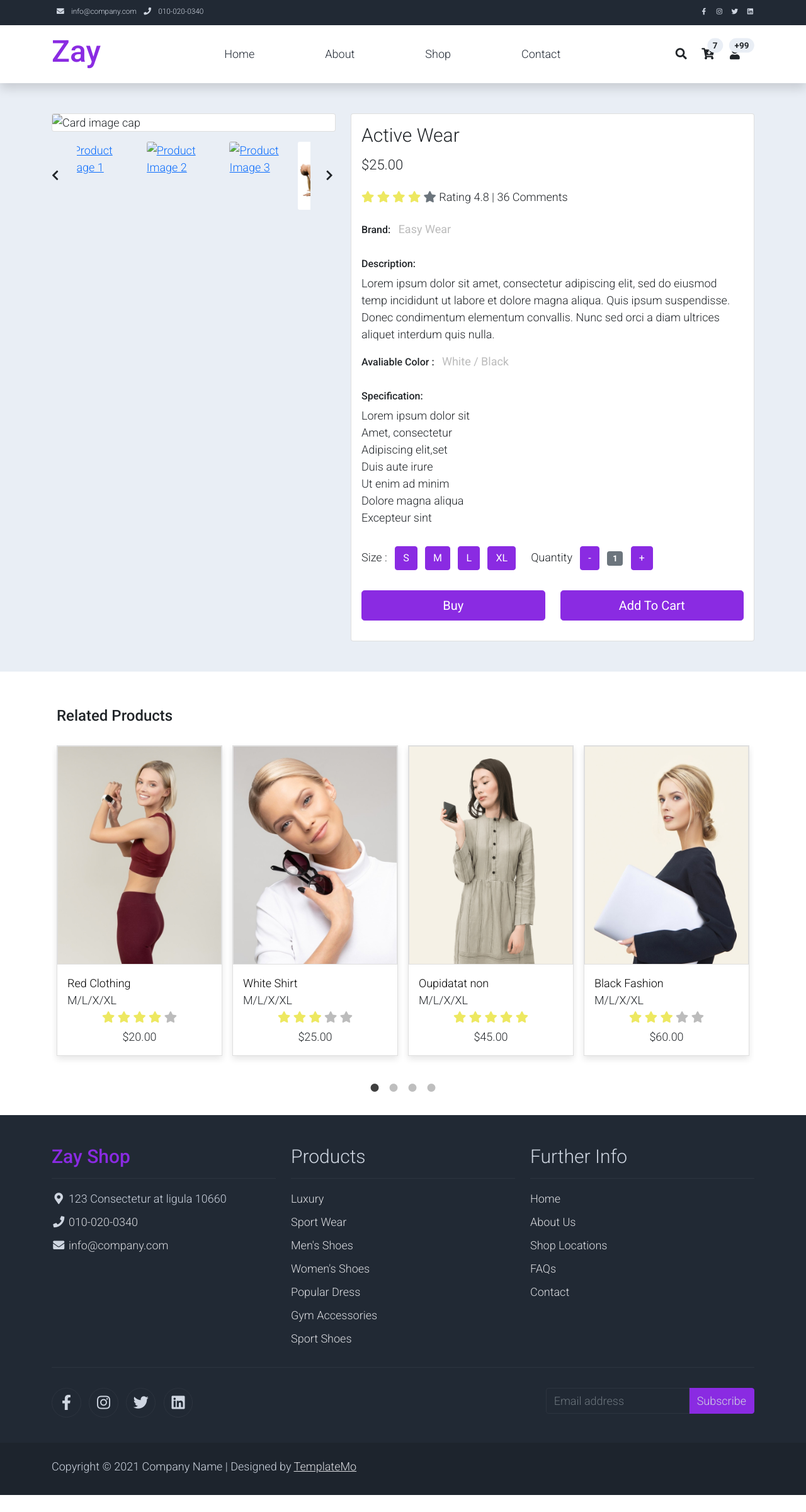
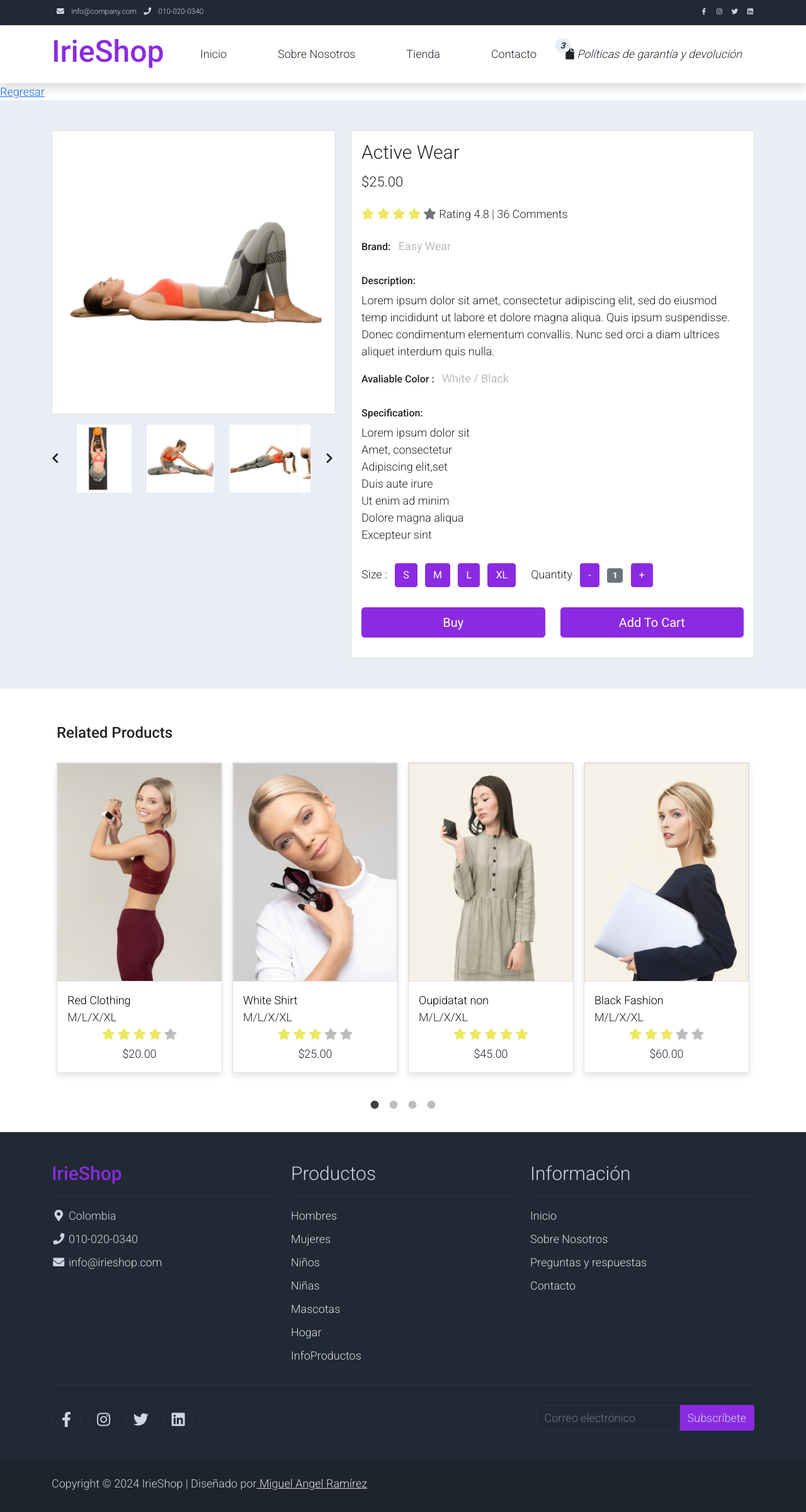
Before and after one commit to MiguelRamirezMejia/e-commerce, a plain HTML site: page Hombres/homAccesorios/articulo1HomAccesorios.html in a window 1280 px wide. Shown: the whole page at 63% size. Before the commit the page ends 2373 px from the top, so only its background shows below. Drawn offline with nearby package versions, Linux system fonts and the light colour scheme; files that its build step writes are made by us from their sources; files whose address does not match are found by name.

Commit message:
Update articulo1HomAccesorios.html

```diff
--- a/Hombres/homAccesorios/articulo1HomAccesorios.html
+++ b/Hombres/homAccesorios/articulo1HomAccesorios.html
@@ -6,20 +6,20 @@
     <meta charset="utf-8">
     <meta name="viewport" content="width=device-width, initial-scale=1">
 
-    <link rel="apple-touch-icon" href="assets/img/apple-icon.png">
-    <link rel="shortcut icon" type="image/x-icon" href="assets/img/favicon.ico">
+    <link rel="apple-touch-icon" href="/assets/img/apple-icon.png">
+    <link rel="shortcut icon" type="image/x-icon" href="/assets/img/favicon.ico">
 
-    <link rel="stylesheet" href="assets/css/bootstrap.min.css">
-    <link rel="stylesheet" href="assets/css/templatemo.css">
-    <link rel="stylesheet" href="assets/css/custom.css">
+    <link rel="stylesheet" href="/assets/css/bootstrap.min.css">
+    <link rel="stylesheet" href="/assets/css/templatemo.css">
+    <link rel="stylesheet" href="/assets/css/custom.css">
 
     <!-- Load fonts style after rendering the layout styles -->
     <link rel="stylesheet" href="https://fonts.googleapis.com/css2?family=Roboto:wght@100;200;300;400;500;700;900&display=swap">
-    <link rel="stylesheet" href="assets/css/fontawesome.min.css">
+    <link rel="stylesheet" href="/assets/css/fontawesome.min.css">
 
     <!-- Slick -->
-    <link rel="stylesheet" type="text/css" href="assets/css/slick.min.css">
-    <link rel="stylesheet" type="text/css" href="assets/css/slick-theme.css">
+    <link rel="stylesheet" type="text/css" href="/assets/css/slick.min.css">
+    <link rel="stylesheet" type="text/css" href="/assets/css/slick-theme.css">
 <!--
 
 TemplateMo 559 Zay Shop
@@ -57,7 +57,7 @@ https://templatemo.com/tm-559-zay-shop
         <div class="container d-flex justify-content-between align-items-center">
 
             <a class="navbar-brand text-success logo h1 align-self-center" href="index.html">
-                Zay
+                IrieShop
             </a>
 
             <button class="navbar-toggler border-0" type="button" data-bs-toggle="collapse" data-bs-target="#templatemo_main_nav" aria-controls="navbarSupportedContent" aria-expanded="false" aria-label="Toggle navigation">
@@ -68,39 +68,28 @@ https://templatemo.com/tm-559-zay-shop
                 <div class="flex-fill">
                     <ul class="nav navbar-nav d-flex justify-content-between mx-lg-auto">
                         <li class="nav-item">
-                            <a class="nav-link" href="index.html">Home</a>
+                            <a class="nav-link" href="/index.html">Inicio</a>
                         </li>
                         <li class="nav-item">
-                            <a class="nav-link" href="about.html">About</a>
+                            <a class="nav-link" href="/about.html">Sobre Nosotros</a>
                         </li>
                         <li class="nav-item">
-                            <a class="nav-link" href="shop.html">Shop</a>
+                            <a class="nav-link" href="/shop.html">Tienda</a>
                         </li>
                         <li class="nav-item">
-                            <a class="nav-link" href="contact.html">Contact</a>
+                            <a class="nav-link" href="/contact.html">Contacto</a>
                         </li>
                     </ul>
                 </div>
                 <div class="navbar align-self-center d-flex">
-                    <div class="d-lg-none flex-sm-fill mt-3 mb-4 col-7 col-sm-auto pr-3">
-                        <div class="input-group">
-                            <input type="text" class="form-control" id="inputMobileSearch" placeholder="Search ...">
-                            <div class="input-group-text">
-                                <i class="fa fa-fw fa-search"></i>
-                            </div>
-                        </div>
-                    </div>
-                    <a class="nav-icon d-none d-lg-inline" href="#" data-bs-toggle="modal" data-bs-target="#templatemo_search">
-                        <i class="fa fa-fw fa-search text-dark mr-2"></i>
+
+
+                    <a style="font-style: italic;" class="nav-icon position-relative text-decoration-none"  href="#">
+                        <span  class="position-absolute top-0 left-100 translate-middle badge rounded-pill bg-light text-dark">3</span>
+                        <i class="fa fa-fw fa-file text-dark mr-1"></i>Políticas de garantía y devolución
+
                     </a>
-                    <a class="nav-icon position-relative text-decoration-none" href="#">
-                        <i class="fa fa-fw fa-cart-arrow-down text-dark mr-1"></i>
-                        <span class="position-absolute top-0 left-100 translate-middle badge rounded-pill bg-light text-dark">7</span>
-                    </a>
-                    <a class="nav-icon position-relative text-decoration-none" href="#">
-                        <i class="fa fa-fw fa-user text-dark mr-3"></i>
-                        <span class="position-absolute top-0 left-100 translate-middle badge rounded-pill bg-light text-dark">+99</span>
-                    </a>
+
                 </div>
             </div>
 
@@ -108,23 +97,7 @@ https://templatemo.com/tm-559-zay-shop
     </nav>
     <!-- Close Header -->
 
-    <!-- Modal -->
-    <div class="modal fade bg-white" id="templatemo_search" tabindex="-1" role="dialog" aria-labelledby="exampleModalLabel" aria-hidden="true">
-        <div class="modal-dialog modal-lg" role="document">
-            <div class="w-100 pt-1 mb-5 text-right">
-                <button type="button" class="btn-close" data-bs-dismiss="modal" aria-label="Close"></button>
-            </div>
-            <form action="" method="get" class="modal-content modal-body border-0 p-0">
-                <div class="input-group mb-2">
-                    <input type="text" class="form-control" id="inputModalSearch" name="q" placeholder="Search ...">
-                    <button type="submit" class="input-group-text bg-success text-light">
-                        <i class="fa fa-fw fa-search text-white"></i>
-                    </button>
-                </div>
-            </form>
-        </div>
-    </div>
-
+    <a href="javascript:window.history.back();">Regresar</a>
 
 
     <!-- Open Content -->
@@ -133,7 +106,7 @@ https://templatemo.com/tm-559-zay-shop
             <div class="row">
                 <div class="col-lg-5 mt-5">
                     <div class="card mb-3">
-                        <img class="card-img img-fluid" src="assets/img/product_single_10.jpg" alt="Card image cap" id="product-detail">
+                        <img class="card-img img-fluid" src="/assets/img/product_single_10.jpg" alt="Card image cap" id="product-detail">
                     </div>
                     <div class="row">
                         <!--Start Controls-->
@@ -154,17 +127,17 @@ https://templatemo.com/tm-559-zay-shop
                                     <div class="row">
                                         <div class="col-4">
                                             <a href="#">
-                                                <img class="card-img img-fluid" src="assets/img/product_single_01.jpg" alt="Product Image 1">
+                                                <img class="card-img img-fluid" src="/assets/img/product_single_01.jpg" alt="Product Image 1">
                                             </a>
                                         </div>
                                         <div class="col-4">
                                             <a href="#">
-                                                <img class="card-img img-fluid" src="assets/img/product_single_02.jpg" alt="Product Image 2">
+                                                <img class="card-img img-fluid" src="/assets/img/product_single_02.jpg" alt="Product Image 2">
                                             </a>
                                         </div>
                                         <div class="col-4">
                                             <a href="#">
-                                                <img class="card-img img-fluid" src="assets/img/product_single_03.jpg" alt="Product Image 3">
+                                                <img class="card-img img-fluid" src="/assets/img/product_single_03.jpg" alt="Product Image 3">
                                             </a>
                                         </div>
                                     </div>
@@ -797,11 +770,11 @@ https://templatemo.com/tm-559-zay-shop
             <div class="row">
 
                 <div class="col-md-4 pt-5">
-                    <h2 class="h2 text-success border-bottom pb-3 border-light logo">Zay Shop</h2>
+                    <h2 class="h2 text-success border-bottom pb-3 border-light logo">IrieShop</h2>
                     <ul class="list-unstyled text-light footer-link-list">
                         <li>
                             <i class="fas fa-map-marker-alt fa-fw"></i>
-                            123 Consectetur at ligula 10660
+                           Colombia
                         </li>
                         <li>
                             <i class="fa fa-phone fa-fw"></i>
@@ -809,32 +782,31 @@ https://templatemo.com/tm-559-zay-shop
                         </li>
                         <li>
                             <i class="fa fa-envelope fa-fw"></i>
-                            <a class="text-decoration-none" href="mailto:info@company.com">info@company.com</a>
+                            <a class="text-decoration-none" href="mailto:info@company.com">info@irieshop.com</a>
                         </li>
                     </ul>
                 </div>
 
                 <div class="col-md-4 pt-5">
-                    <h2 class="h2 text-light border-bottom pb-3 border-light">Products</h2>
+                    <h2 class="h2 text-light border-bottom pb-3 border-light">Productos</h2>
                     <ul class="list-unstyled text-light footer-link-list">
-                        <li><a class="text-decoration-none" href="#">Luxury</a></li>
-                        <li><a class="text-decoration-none" href="#">Sport Wear</a></li>
-                        <li><a class="text-decoration-none" href="#">Men's Shoes</a></li>
-                        <li><a class="text-decoration-none" href="#">Women's Shoes</a></li>
-                        <li><a class="text-decoration-none" href="#">Popular Dress</a></li>
-                        <li><a class="text-decoration-none" href="#">Gym Accessories</a></li>
-                        <li><a class="text-decoration-none" href="#">Sport Shoes</a></li>
+                        <li><a class="text-decoration-none" href="#">Hombres</a></li>
+                        <li><a class="text-decoration-none" href="#">Mujeres</a></li>
+                        <li><a class="text-decoration-none" href="#">Niños</a></li>
+                        <li><a class="text-decoration-none" href="#">Niñas</a></li>
+                        <li><a class="text-decoration-none" href="#">Mascotas</a></li>
+                        <li><a class="text-decoration-none" href="#">Hogar</a></li>
+                        <li><a class="text-decoration-none" href="#">InfoProductos</a></li>
                     </ul>
                 </div>
 
                 <div class="col-md-4 pt-5">
-                    <h2 class="h2 text-light border-bottom pb-3 border-light">Further Info</h2>
+                    <h2 class="h2 text-light border-bottom pb-3 border-light">Información</h2>
                     <ul class="list-unstyled text-light footer-link-list">
-                        <li><a class="text-decoration-none" href="#">Home</a></li>
-                        <li><a class="text-decoration-none" href="#">About Us</a></li>
-                        <li><a class="text-decoration-none" href="#">Shop Locations</a></li>
-                        <li><a class="text-decoration-none" href="#">FAQs</a></li>
-                        <li><a class="text-decoration-none" href="#">Contact</a></li>
+                        <li><a class="text-decoration-none" href="#">Inicio</a></li>
+                        <li><a class="text-decoration-none" href="#">Sobre Nosotros</a></li>
+                        <li><a class="text-decoration-none" href="#">Preguntas y respuestas</a></li>
+                        <li><a class="text-decoration-none" href="#">Contacto</a></li>
                     </ul>
                 </div>
 
@@ -861,10 +833,10 @@ https://templatemo.com/tm-559-zay-shop
                     </ul>
                 </div>
                 <div class="col-auto">
-                    <label class="sr-only" for="subscribeEmail">Email address</label>
+                    <label class="sr-only" for="subscribeEmail">Correo</label>
                     <div class="input-group mb-2">
-                        <input type="text" class="form-control bg-dark border-light" id="subscribeEmail" placeholder="Email address">
-                        <div class="input-group-text btn-success text-light">Subscribe</div>
+                        <input type="text" class="form-control bg-dark border-light" id="subscribeEmail" placeholder="Correo electrónico">
+                        <div class="input-group-text btn-success text-light">Subscríbete</div>
                     </div>
                 </div>
             </div>
@@ -875,8 +847,8 @@ https://templatemo.com/tm-559-zay-shop
                 <div class="row pt-2">
                     <div class="col-12">
                         <p class="text-left text-light">
-                            Copyright &copy; 2021 Company Name
-                            | Designed by <a rel="sponsored" href="https://templatemo.com" target="_blank">TemplateMo</a>
+                            Copyright &copy; 2024 IrieShop
+                            | Diseñado por<a rel="sponsored" href="#" target="_blank"> Miguel Angel Ramírez</a>
                         </p>
                     </div>
                 </div>
@@ -887,15 +859,15 @@ https://templatemo.com/tm-559-zay-shop
     <!-- End Footer -->
 
     <!-- Start Script -->
-    <script src="assets/js/jquery-1.11.0.min.js"></script>
-    <script src="assets/js/jquery-migrate-1.2.1.min.js"></script>
-    <script src="assets/js/bootstrap.bundle.min.js"></script>
-    <script src="assets/js/templatemo.js"></script>
-    <script src="assets/js/custom.js"></script>
+    <script src="/assets/js/jquery-1.11.0.min.js"></script>
+    <script src="/assets/js/jquery-migrate-1.2.1.min.js"></script>
+    <script src="/assets/js/bootstrap.bundle.min.js"></script>
+    <script src="/assets/js/templatemo.js"></script>
+    <script src="/assets/js/custom.js"></script>
     <!-- End Script -->
 
     <!-- Start Slider Script -->
-    <script src="assets/js/slick.min.js"></script>
+    <script src="/assets/js/slick.min.js"></script>
     <script>
         $('#carousel-related-product').slick({
             infinite: true,
```
